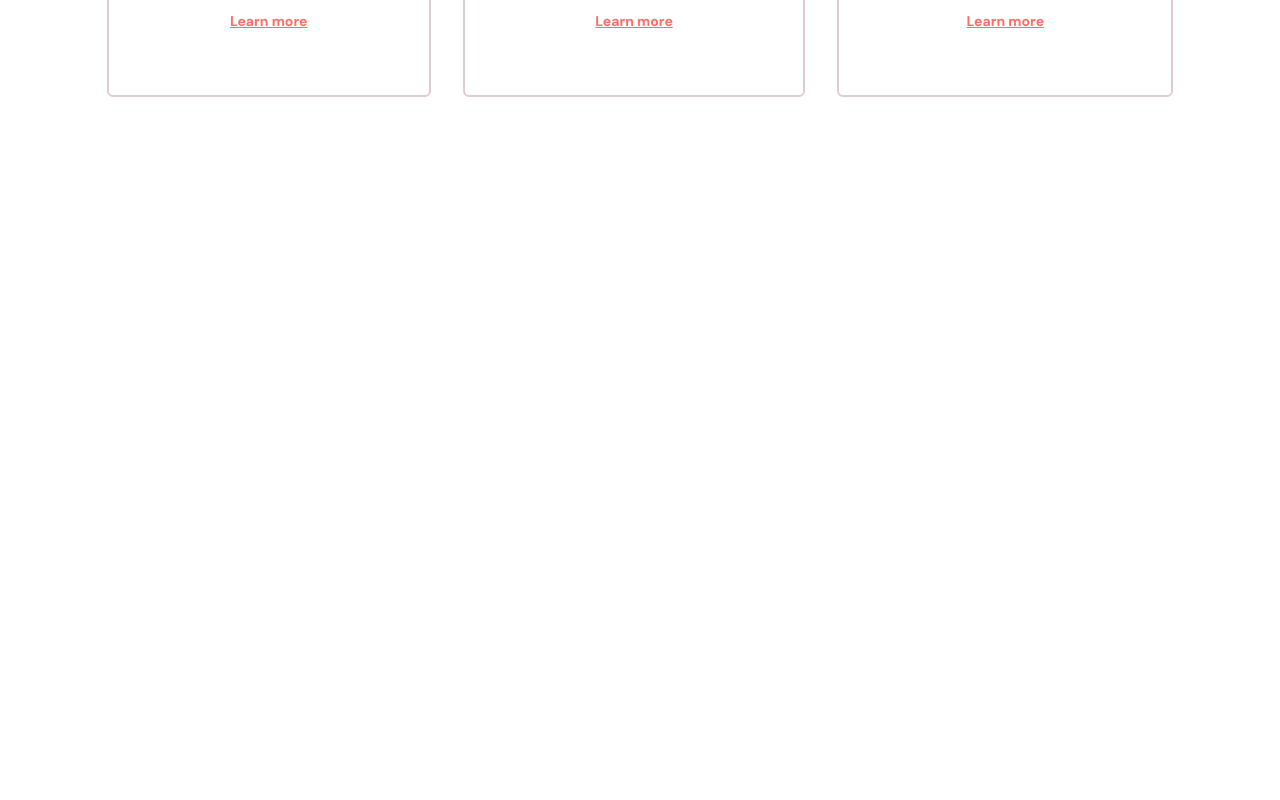
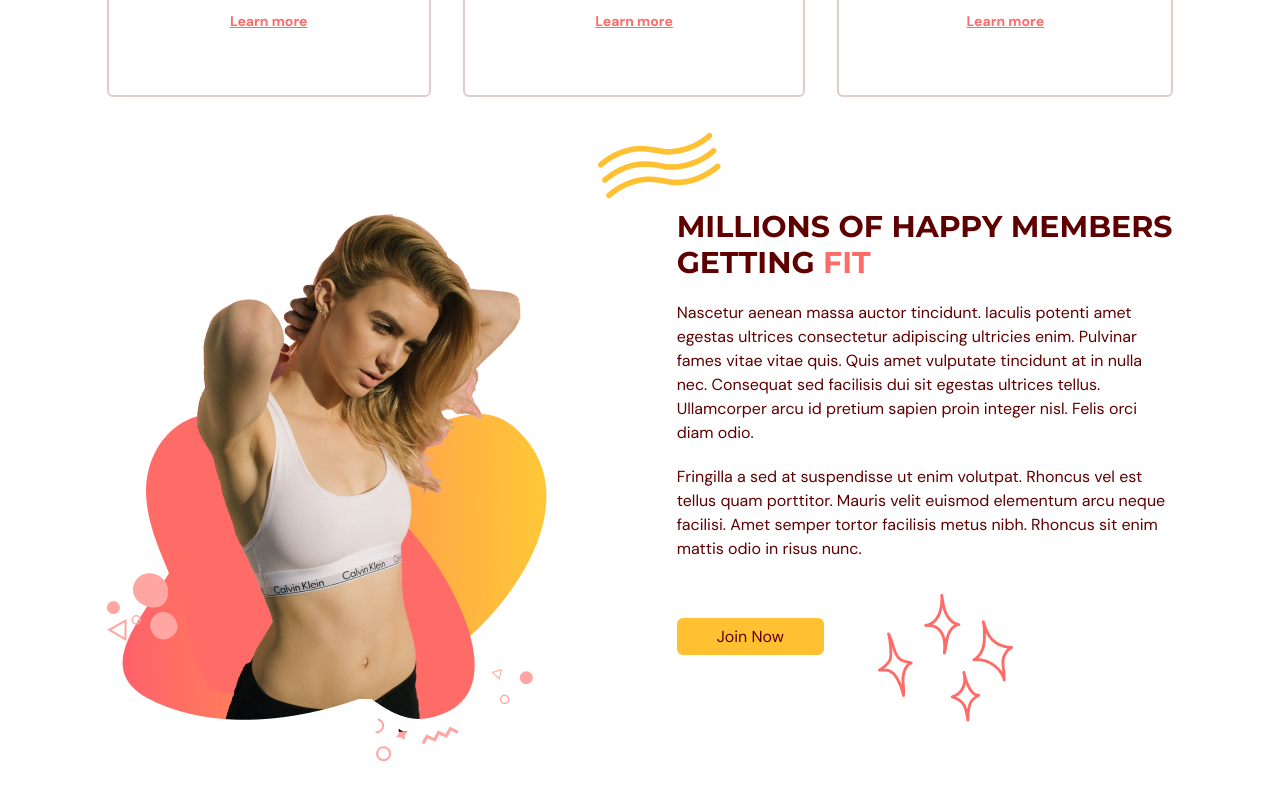
Before and after one commit to phattran2905/fitness-website, a React (Vite) app: page / in a window 1280 px wide. Shown: the part 1287-2087 px from the top of the page. Before the commit the page ends 1600 px from the top, so only its background shows below. Built offline with nearby package versions, Linux system fonts and the light colour scheme.

Commit message:
[Benefits] Add Graphic and description

```diff
--- a/src/scenes/benefits/index.tsx
+++ b/src/scenes/benefits/index.tsx
@@ -7,6 +7,8 @@
 } from "@heroicons/react/24/solid";
 import { motion } from "framer-motion";
 import Benefit from "./Benefit";
+import ActionButton from "@/shared/ActionButton";
+import BenefitsPageGraphic from "@/assets/BenefitsPageGraphic.png";
 
 const benefits: Array<BenefitType> = [
   {
@@ -84,6 +86,76 @@
             />
           ))}
         </motion.div>
+
+        {/* Graphics and description */}
+        <div className="item-center mt-16 justify-between gap-20 md:mt-28 md:flex">
+          {/* Grapic */}
+          <img
+            className="mx-auto"
+            src={BenefitsPageGraphic}
+            alt="benefits-page-graphic"
+          />
+
+          {/* Description */}
+          <div>
+            {/* Title */}
+            <div className="relative">
+              <div className="before:absolute before:-left-20 before:-top-20 before:z-[-1] before:content-abstractwaves">
+                <motion.div
+                  initial="hidden"
+                  whileInView="visible"
+                  viewport={{ once: true, amount: 0.5 }}
+                  transition={{ duration: 0.5 }}
+                  variants={{
+                    hidden: { opacity: 0, x: 50 },
+                    visible: { opacity: 1, x: 0 },
+                  }}
+                >
+                  <HText>
+                    MILLIONS OF HAPPY MEMBERS GETTING{" "}
+                    <span className="text-primary-500">FIT</span>
+                  </HText>
+                </motion.div>
+              </div>
+            </div>
+
+            {/* Description */}
+            <motion.div
+              initial="hidden"
+              whileInView="visible"
+              viewport={{ once: true, amount: 0.5 }}
+              transition={{ delay: 0.3, duration: 0.5 }}
+              variants={{
+                hidden: { opacity: 0, x: -50 },
+                visible: { opacity: 1, x: 0 },
+              }}
+            >
+              <p className="my-5">
+                Nascetur aenean massa auctor tincidunt. Iaculis potenti amet
+                egestas ultrices consectetur adipiscing ultricies enim. Pulvinar
+                fames vitae vitae quis. Quis amet vulputate tincidunt at in
+                nulla nec. Consequat sed facilisis dui sit egestas ultrices
+                tellus. Ullamcorper arcu id pretium sapien proin integer nisl.
+                Felis orci diam odio.
+              </p>
+              <p className="mb-5">
+                Fringilla a sed at suspendisse ut enim volutpat. Rhoncus vel est
+                tellus quam porttitor. Mauris velit euismod elementum arcu neque
+                facilisi. Amet semper tortor facilisis metus nibh. Rhoncus sit
+                enim mattis odio in risus nunc.
+              </p>
+            </motion.div>
+
+            {/* Button */}
+            <div className="relative mt-16">
+              <div className="before:absolute before:-bottom-20 before:right-40 before:z-[1] before:content-sparkles">
+                <ActionButton setSelectedPage={setSelectedPage}>
+                  Join Now
+                </ActionButton>
+              </div>
+            </div>
+          </div>
+        </div>
       </motion.div>
     </section>
   );
```
